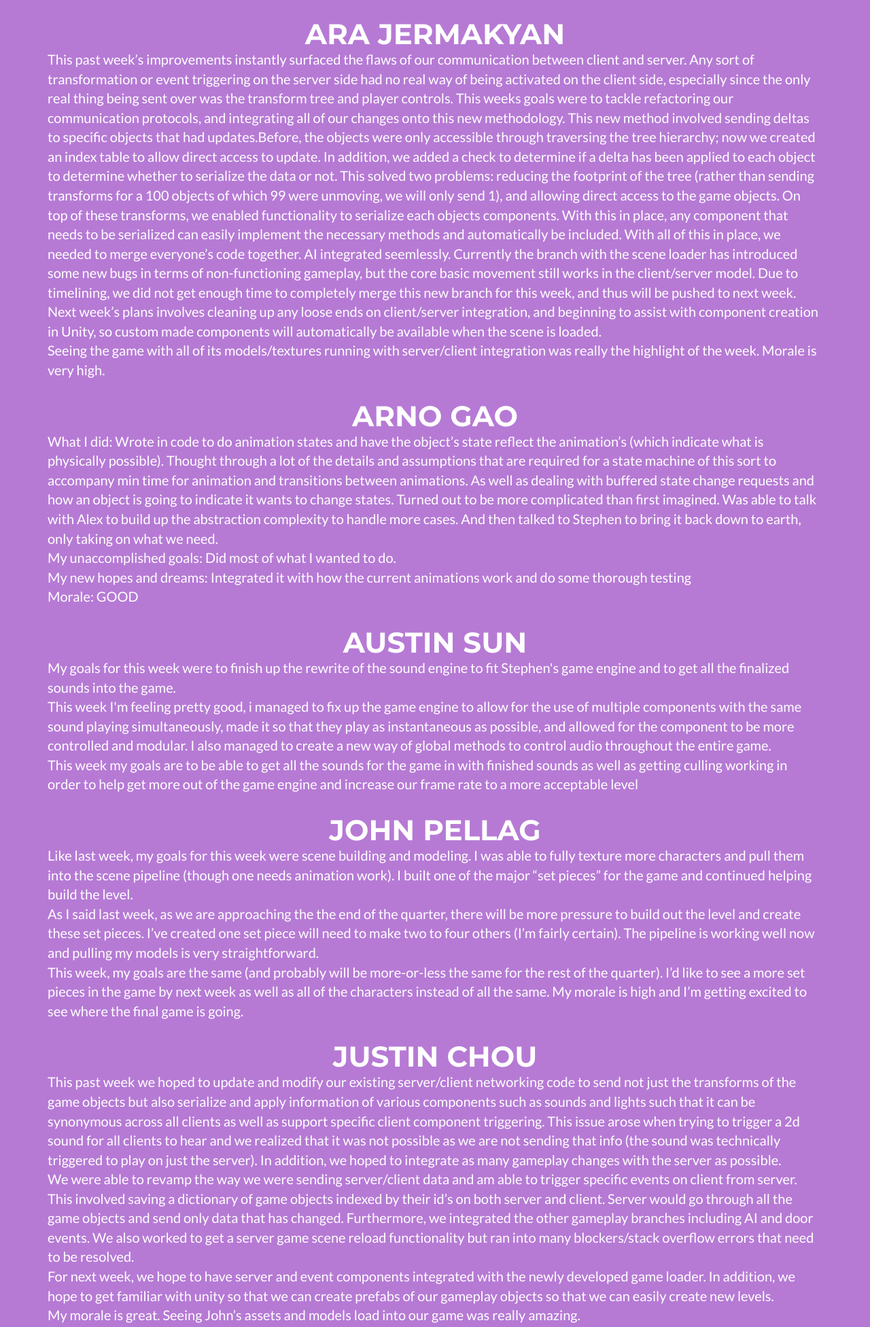
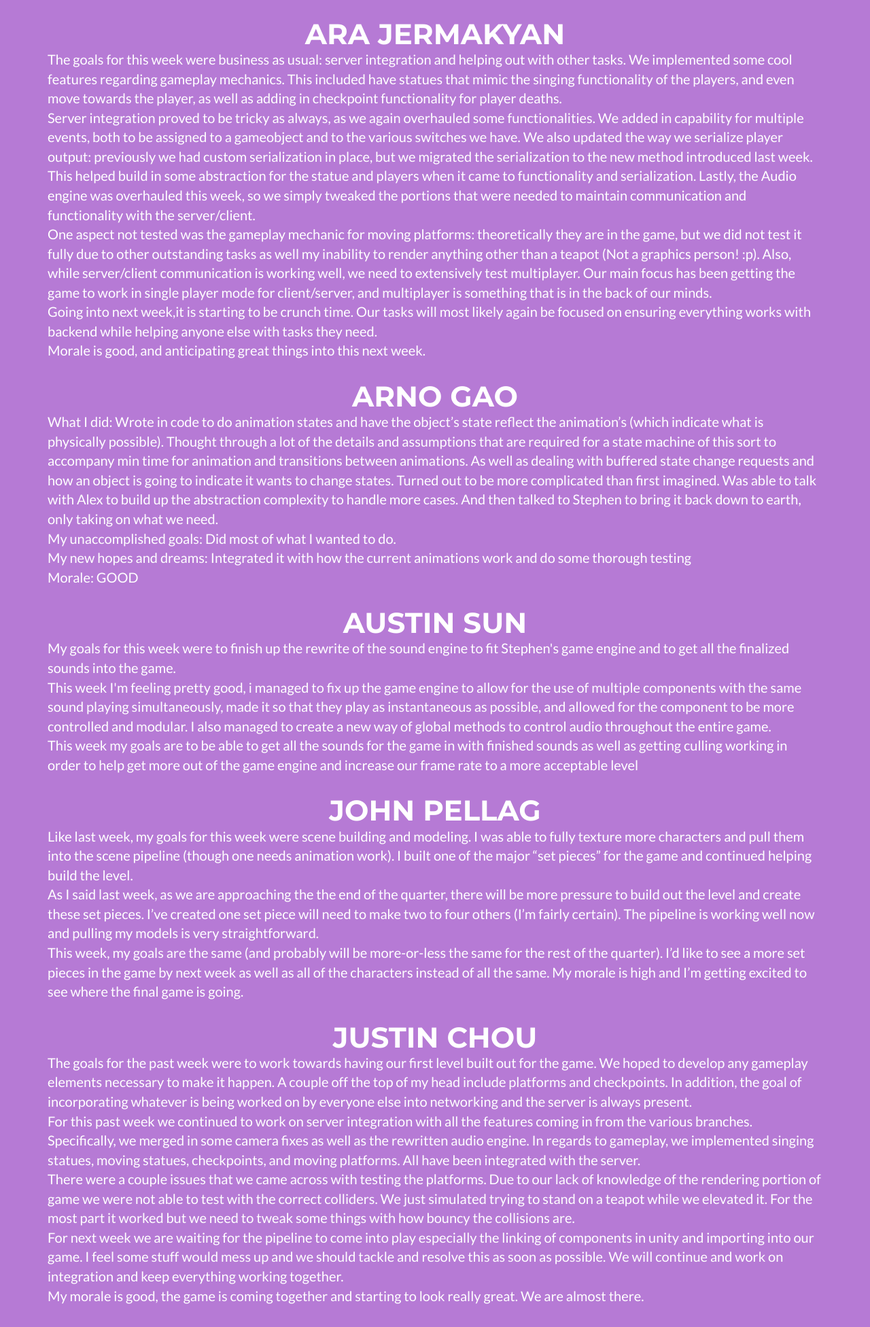
Before and after one commit to LostInSunSea/cse125blog, a website: page blog/week8.html in a window 1280 px wide. Shown: the part 2016-3968 px from the top of the page at 68% size. Drawn offline with nearby package versions, Linux system fonts and the light colour scheme; a script that the page names is missing.

Commit message:
added more blogs

```diff
--- a/blog/week8.html
+++ b/blog/week8.html
@@ -133,14 +133,15 @@
                 <div class="col-sm-12">
                     <h2 class="text-center">Ara Jermakyan</h2>
                     <p>
-                        This past week’s improvements instantly surfaced the flaws of our communication between client and server. Any sort of transformation or event triggering on the server side had no real way of being activated on the client side, especially since the only real thing being sent over was the transform tree and player controls.
-                        This weeks goals were to tackle refactoring our communication protocols, and integrating all of our changes onto this new methodology. This new method involved sending deltas to specific objects that had updates.Before, the objects were only accessible through traversing the tree hierarchy; now we created an index table to allow direct access to update. In addition, we added a check to determine if a delta has been applied to each object to determine whether to serialize the data or not. This solved two problems: reducing the footprint of the tree (rather than sending transforms for a 100 objects of which 99 were unmoving, we will only send 1), and allowing direct access to the game objects. On top of these transforms, we enabled functionality to serialize each objects components. With this in place, any component that needs to be serialized can easily implement the necessary methods and automatically be included.
-                        With all of this in place, we needed to merge everyone’s code together. AI integrated seemlessly. Currently the branch with the scene loader has introduced some new bugs in terms of non-functioning gameplay, but the core basic movement still works in the client/server model.
-                        Due to timelining, we did not get enough time to completely merge this new branch for this week, and thus will be pushed to next week.
-                        Next week’s plans involves cleaning up any loose ends on client/server integration, and beginning to assist with component creation in Unity, so custom made components will automatically be available when the scene is loaded.
+                        The goals for this week were business as usual: server integration and helping out with other tasks. We implemented some cool features  regarding gameplay mechanics. This included have statues that mimic the singing functionality of the players, and even move towards the player, as well as adding in checkpoint functionality for player deaths.
                         <br>
-                        Seeing the game with all of its models/textures running with server/client integration was really the highlight of the week. Morale is very high.
+                        Server integration proved to be tricky as always, as we again overhauled some functionalities. We added in capability for multiple events, both to be assigned to a gameobject and to the various switches we have. We also updated the way we serialize player output: previously we had custom serialization in place, but we migrated the serialization to the new method introduced last week. This helped build in some abstraction for the statue and players when it came to functionality and serialization. Lastly, the Audio engine was overhauled this week, so we simply tweaked the portions that were needed to maintain communication and functionality with the server/client.
                         <br>
+                        One aspect not tested was the gameplay mechanic for moving platforms: theoretically they are in the game, but we did not test it fully due to other outstanding tasks as well my inability to render anything other than a teapot (Not a graphics person! :p). Also, while server/client communication is working well, we need to extensively test multiplayer. Our main focus has been getting the game to work in single player mode for client/server, and multiplayer is something that is in the back of our minds.
+                        <br>
+                        Going into next week,it is starting to be crunch time. Our tasks will most likely again be focused on ensuring everything works with backend while helping anyone else with tasks they need.
+                        <br>
+                        Morale is good, and anticipating great things into this next week.
                     </p>
                 </div>
             </div>
@@ -204,13 +205,15 @@
                 <div class="col-sm-12">
                     <h2 class="text-center">Justin Chou</h2>
                     <p>
-                        This past week we hoped to update and modify our existing server/client networking code to send not just the transforms of the game objects but also serialize and apply information of various components such as sounds and lights such that it can be synonymous across all clients as well as support specific client component triggering. This issue arose when trying to trigger a 2d sound for all clients to hear and we realized that it was not possible as we are not sending that info (the sound was technically triggered to play on just the server). In addition, we hoped to integrate as many gameplay changes with the server as possible.
+                        The goals for the past week were to work towards having our first level built out for the game. We hoped to develop any gameplay elements necessary to make it happen. A couple off the top of my head include platforms and checkpoints. In addition, the goal of incorporating whatever is being worked on by everyone else into networking and the server is always present.
                         <br>
-                        We were able to revamp the way we were sending server/client data and am able to trigger specific events on client from server. This involved saving a dictionary of game objects indexed by their id’s on both server and client. Server would go through all the game objects and send only data that has changed. Furthermore, we integrated the other gameplay branches including AI and door events. We also worked to get a server game scene reload functionality but ran into many blockers/stack overflow errors that need to be resolved.
+                        For this past week we continued to work on server integration with all the features coming in from the various branches. Specifically, we merged in some camera fixes as well as the rewritten audio engine. In regards to gameplay, we implemented singing statues, moving statues, checkpoints, and moving platforms. All have been integrated with the server.
                         <br>
-                        For next week, we hope to have server and event components integrated with the newly developed game loader. In addition, we hope to get familiar with unity so that we can create prefabs of our gameplay objects so that we can easily create new levels.
+                        There were a couple issues that we came across with testing the platforms. Due to our lack of knowledge of the rendering portion of game we were not able to test with the correct colliders. We just simulated trying to stand on a teapot while we elevated it. For the most part it worked but we need to tweak some things with how bouncy the collisions are.
                         <br>
-                        My morale is great. Seeing John’s assets and models load into our game was really amazing.
+                        For next week we are waiting for the pipeline to come into play especially the linking of components in unity and importing into our game. I feel some stuff would mess up and we should tackle and resolve this as soon as possible. We will continue and work on integration and keep everything working together.
+                        <br>
+                        My morale is good, the game is coming together and starting to look really great. We are almost there.
                         <br>
                     </p>
                 </div>
```
